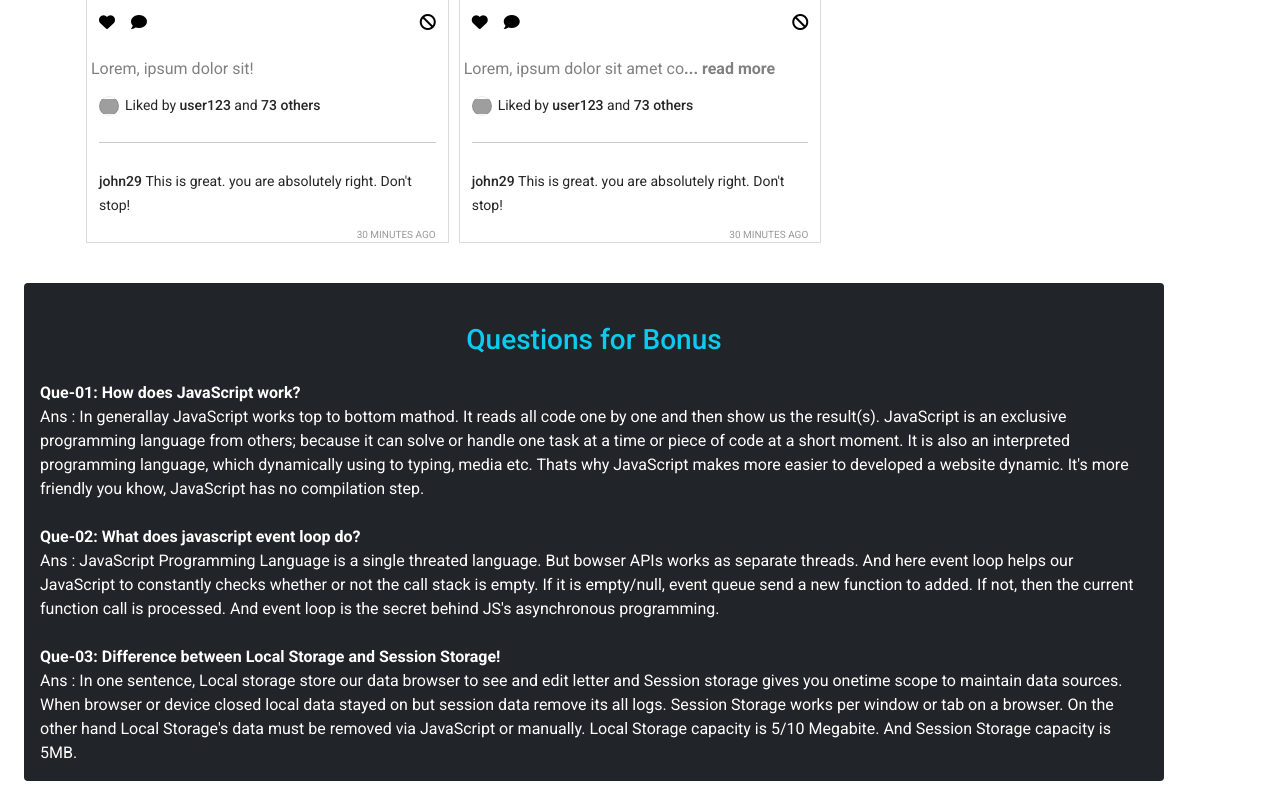
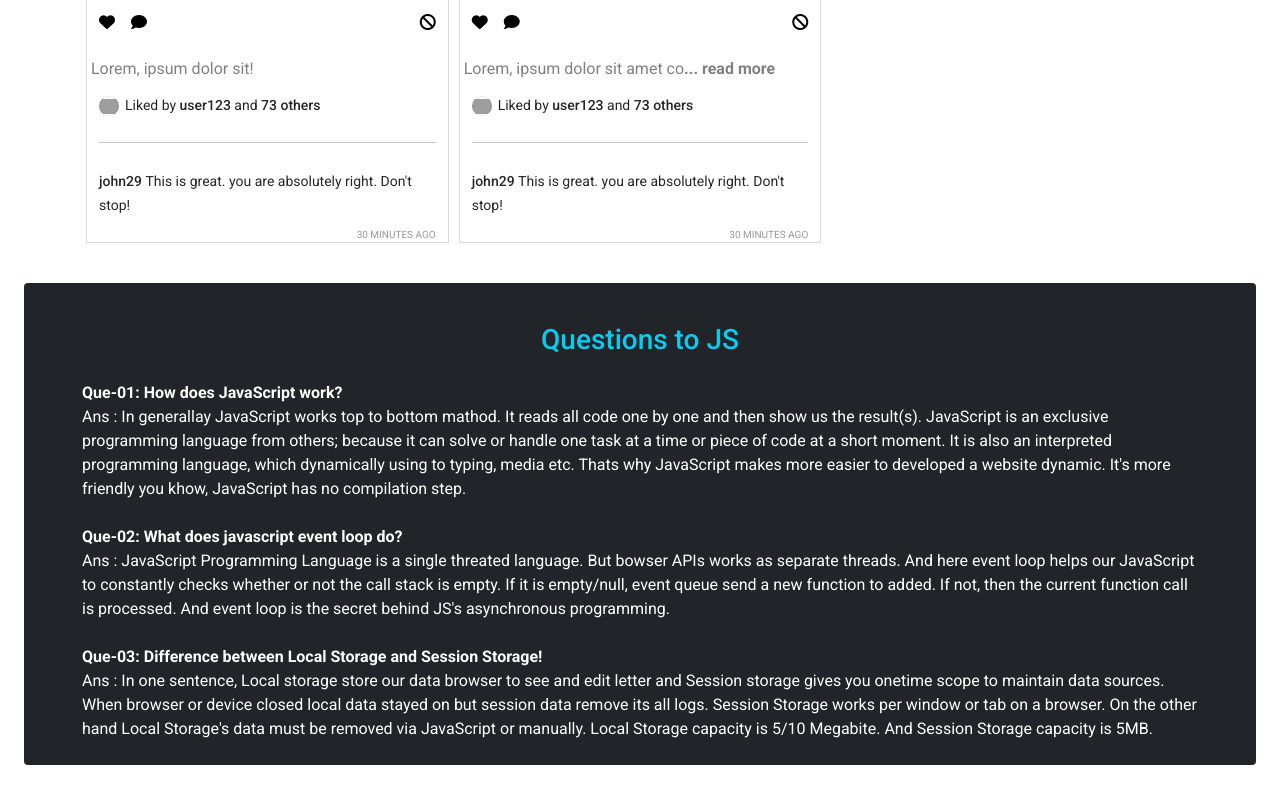
Before and after one commit to Thowhid31/insta-shohor-assignment-07, a plain HTML site: page index.html in a window 1280 px wide. Shown: the part 1289-2094 px from the top of the page. Drawn offline with nearby package versions, Linux system fonts and the light colour scheme; grey boxes are pictures that could not be loaded.

Commit message:
finishing touch

```diff
--- a/index.html
+++ b/index.html
@@ -77,9 +77,10 @@
                 <h1>Reported posts</h1>
             </div>
         </main>
-        <section class="container bg-dark rounded m-4 p-3">
-            <div class="text-center mt-2 text-info">
-                <h3 class="p-3">Questions for Bonus</h3>
+        <section class="bg-dark rounded m-4 p-4">
+            <div class="container">
+                <div class="text-center mb-2 text-info">
+                    <h3 class="p-3">Questions to JS</h3>
                 </div>
                 <div>
                     <div class="text-white fw-bold">
@@ -103,6 +104,7 @@
                         Ans : In one sentence, Local storage store our data browser to see and edit letter and Session storage gives you onetime scope to maintain data sources. When browser or device closed local data stayed on but session data remove its all logs. Session Storage works per window or tab on a browser. On the other hand Local Storage's data must be removed via JavaScript or manually. Local Storage capacity is 5/10 Megabite. And Session Storage capacity is 5MB.
                     </div>
                 </div>
+            </div>
         </section>
 
 
```
Lines whose indentation alone changed are shown as unchanged.
